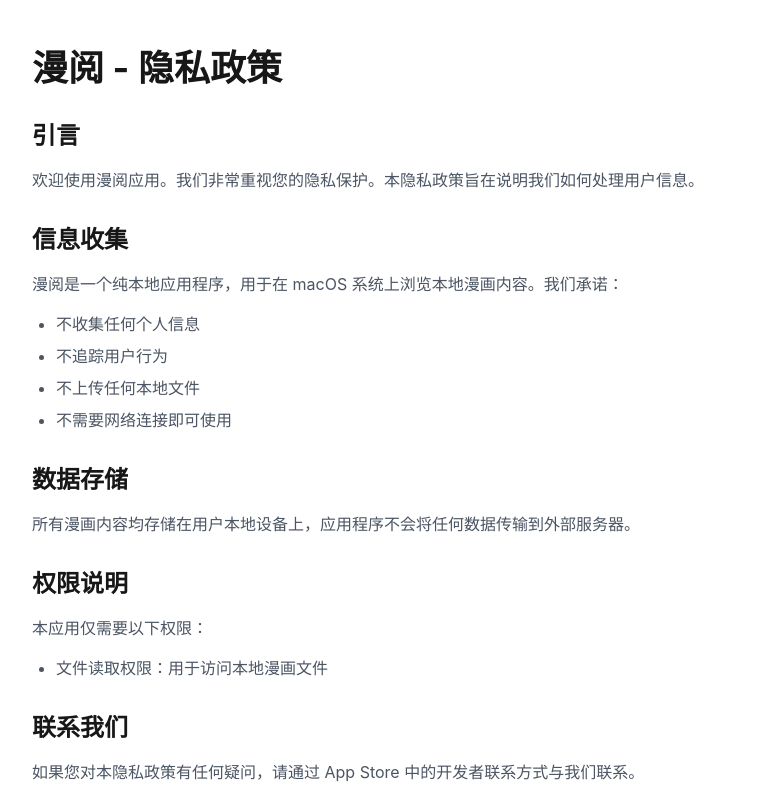
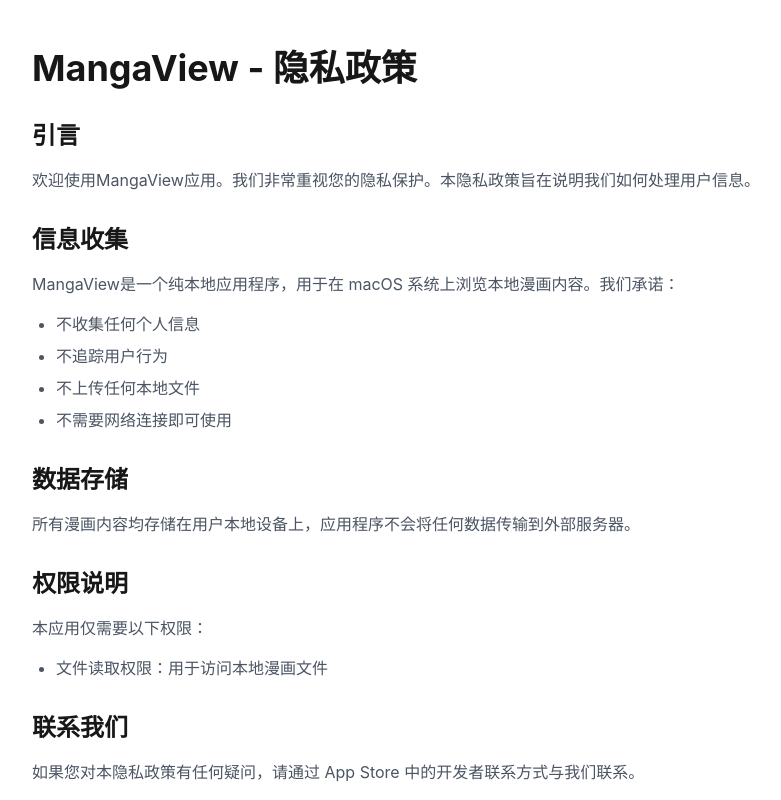
Before and after one commit to GrayFrost/zzhwhd, a React (Vite) app: page /manga/privacy in a window 1280 px wide. Shown: the top 800 px of the page, without its empty margins (160-941 px from the left). Built offline with nearby package versions, Linux system fonts and the light colour scheme.

Commit message:
feat: 更新应用名称

```diff
--- a/src/pages/manga/privacy.jsx
+++ b/src/pages/manga/privacy.jsx
@@ -4,20 +4,20 @@
   return (
     <main className="container mx-auto px-4 py-12">
       <div className="max-w-4xl mx-auto">
-        <h1 className="text-4xl font-bold mb-8 dark:text-white">漫阅 - 隐私政策</h1>
+        <h1 className="text-4xl font-bold mb-8 dark:text-white">MangaView - 隐私政策</h1>
 
         <div className="space-y-8">
           <section>
             <h2 className="text-2xl font-semibold mb-4 dark:text-white">引言</h2>
             <p className="text-gray-600 dark:text-gray-300">
-              欢迎使用漫阅应用。我们非常重视您的隐私保护。本隐私政策旨在说明我们如何处理用户信息。
+              欢迎使用MangaView应用。我们非常重视您的隐私保护。本隐私政策旨在说明我们如何处理用户信息。
             </p>
           </section>
 
           <section>
             <h2 className="text-2xl font-semibold mb-4 dark:text-white">信息收集</h2>
             <p className="text-gray-600 dark:text-gray-300 mb-4">
-              漫阅是一个纯本地应用程序，用于在 macOS 系统上浏览本地漫画内容。我们承诺：
+              MangaView是一个纯本地应用程序，用于在 macOS 系统上浏览本地漫画内容。我们承诺：
             </p>
             <ul className="list-disc pl-6 space-y-2 text-gray-600 dark:text-gray-300">
               <li>不收集任何个人信息</li>
```
